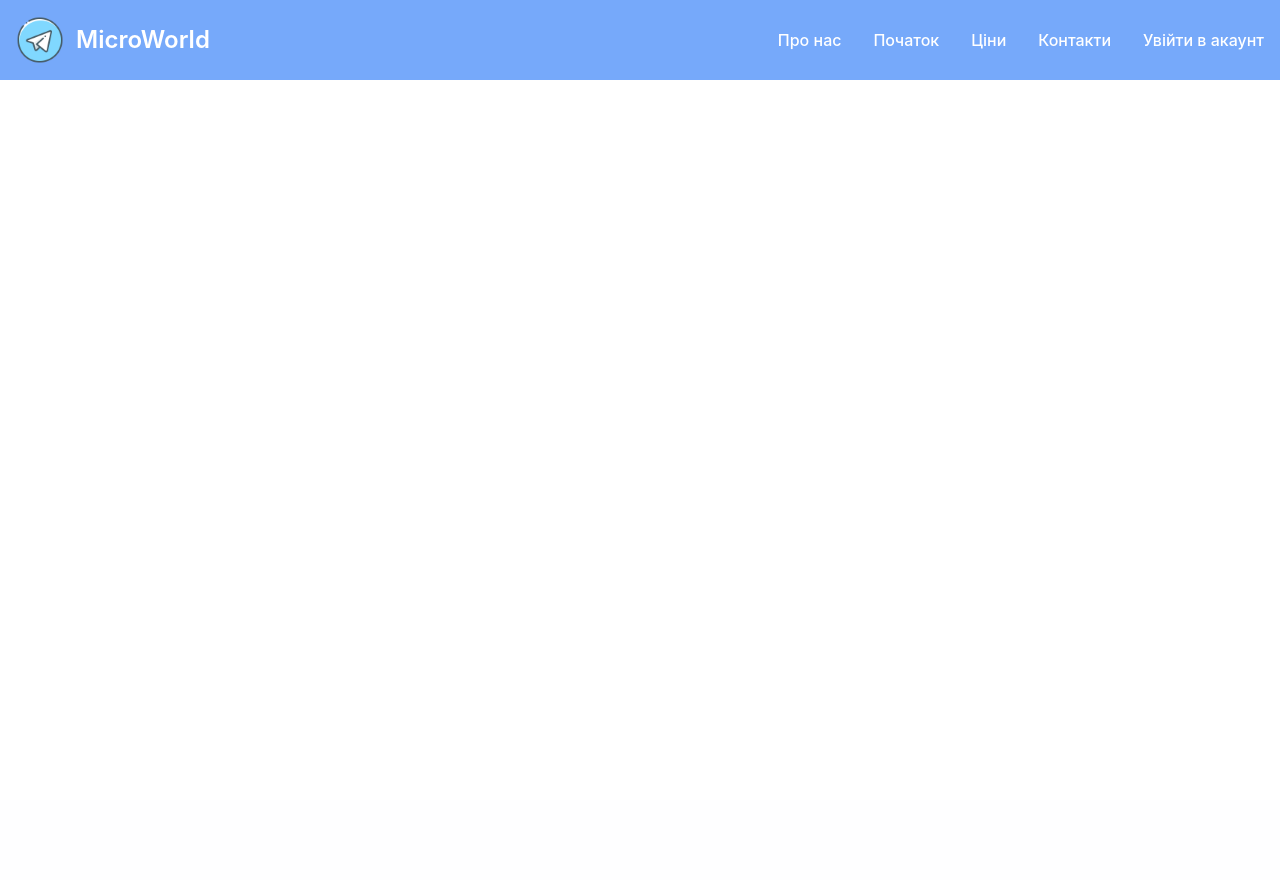
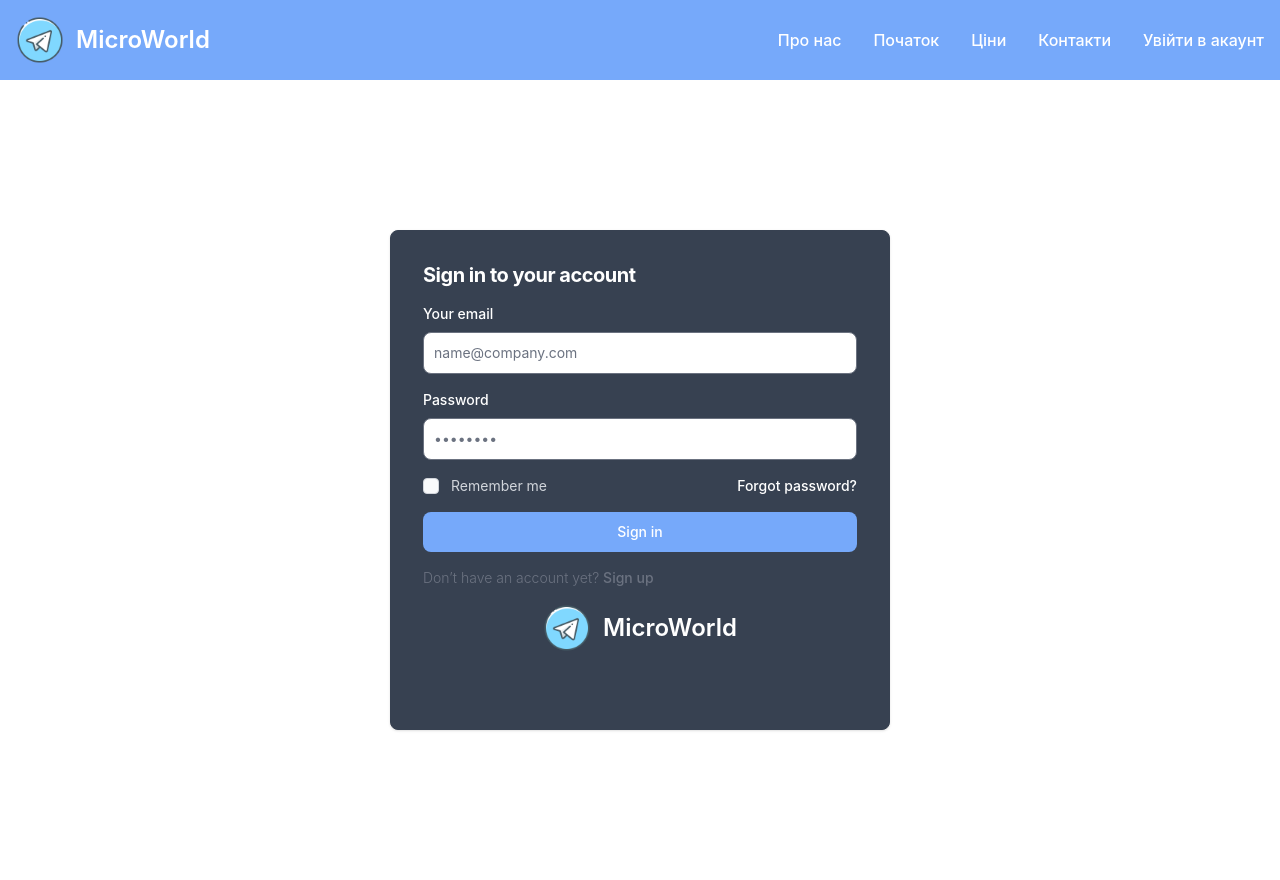
Before and after one commit to XTHN9RF/MicroWorld_App, a Django app: page /user/login/ in a window 1280 px wide. Before the commit the page ends 80 px from the top, so only its background shows below. Run offline with Django 4.2, Linux system fonts and the light colour scheme; some libraries are stand-ins or nearby versions.

Commit message:
feat(styles): style login page by adding custom form

```diff
--- a/user/templates/user/base.html
+++ b/user/templates/user/base.html
@@ -41,7 +41,5 @@
     </div>
 </nav>
 {% block body %}
+    <script src="https://cdnjs.cloudflare.com/ajax/libs/flowbite/1.6.5/flowbite.min.js"></script>
 {% endblock %}
-
-<script src="https://cdnjs.cloudflare.com/ajax/libs/flowbite/1.6.5/flowbite.min.js"></script>
-</html>
--- a/user/templates/user/login.html
+++ b/user/templates/user/login.html
@@ -1,108 +1,58 @@
 {% extends 'user/base.html' %}
-<section class="gradient-form h-full bg-neutral-200 dark:bg-neutral-700">
-  <div class="container h-full p-10">
-    <div
-      class="g-6 flex h-full flex-wrap items-center justify-center text-neutral-800 dark:text-neutral-200">
-      <div class="w-full">
-        <div
-          class="block rounded-lg bg-white shadow-lg dark:bg-neutral-800">
-          <div class="g-0 lg:flex lg:flex-wrap">
-            <!-- Left column container-->
-            <div class="px-4 md:px-0 lg:w-6/12">
-              <div class="md:mx-6 md:p-12">
-                <!--Logo-->
-                <div class="text-center">
-                  <img
-                    class="mx-auto w-48"
-                    src="https://tecdn.b-cdn.net/img/Photos/new-templates/bootstrap-login-form/lotus.webp"
-                    alt="logo" />
-                  <h4 class="mb-12 mt-1 pb-1 text-xl font-semibold">
-                    We are The Lotus Team
-                  </h4>
+{% load static %}
+{% block body %}
+    <section class="flex  h-screen">
+        <div class="flex flex-col justify-center items-center px-6 py-8 mx-auto md:h-screen lg:py-0">
+            <div class="rounded-lg shadow border sm:max-w-md xl:p-0 bg-gray-700 border-gray-700"
+                 style="width: 500px; height: 500px">
+                <div class="p-6 space-y-4 md:space-y-6 sm:p-8">
+                    <h1 class="text-xl font-bold leading-tight tracking-tight md:text-2xl text-white">
+                        Sign in to your account
+                    </h1>
+                    <form class="space-y-4 md:space-y-6" action="#">
+                        <div>
+                            <label for="email" class="block mb-2 text-sm font-medium text-white">Your email</label>
+                            <input type="email" name="email" id="email"
+                                   class="bg-white border sm:text-sm rounded-lg block w-full p-2.5 border-gray-600 placeholder-gray-400 text-white focus:ring-blue-500 focus:border-blue-500"
+                                   placeholder="name@company.com" required="">
                         </div>
-
-                <form>
-                  <p class="mb-4">Please login to your account</p>
-                  <!--Username input-->
-                  <div class="relative mb-4" data-te-input-wrapper-init>
-                    <input
-                      type="text"
-                      class="peer block min-h-[auto] w-full rounded border-0 bg-transparent px-3 py-[0.32rem] leading-[1.6] outline-none transition-all duration-200 ease-linear focus:placeholder:opacity-100 data-[te-input-state-active]:placeholder:opacity-100 motion-reduce:transition-none dark:placeholder:text-neutral-200 [&:not([data-te-input-placeholder-active])]:placeholder:opacity-0"
-                      id="exampleFormControlInput1"
-                      placeholder="Username" />
-                    <label
-                      for="exampleFormControlInput1"
-                      class="pointer-events-none absolute left-3 top-0 mb-0 max-w-[90%] origin-[0_0] truncate pt-[0.37rem] leading-[1.6] text-neutral-500 transition-all duration-200 ease-out peer-focus:-translate-y-[0.9rem] peer-focus:scale-[0.8] peer-focus:text-primary peer-data-[te-input-state-active]:-translate-y-[0.9rem] peer-data-[te-input-state-active]:scale-[0.8] motion-reduce:transition-none dark:text-neutral-200 dark:peer-focus:text-primary"
-                      >Username
-                    </label>
+                        <div>
+                            <label for="password" class="block mb-2 text-sm font-medium text-white">Password</label>
+                            <input type="password" name="password" id="password" placeholder="••••••••"
+                                   class="bg-white border sm:text-sm rounded-lg block w-full p-2.5 border-gray-600 placeholder-gray-400 text-white focus:ring-blue-500 focus:border-blue-500"
+                                   required="">
                         </div>
-
-                  <!--Password input-->
-                  <div class="relative mb-4" data-te-input-wrapper-init>
-                    <input
-                      type="password"
-                      class="peer block min-h-[auto] w-full rounded border-0 bg-transparent px-3 py-[0.32rem] leading-[1.6] outline-none transition-all duration-200 ease-linear focus:placeholder:opacity-100 data-[te-input-state-active]:placeholder:opacity-100 motion-reduce:transition-none dark:placeholder:text-neutral-200 [&:not([data-te-input-placeholder-active])]:placeholder:opacity-0"
-                      id="exampleFormControlInput11"
-                      placeholder="Password" />
-                    <label
-                      for="exampleFormControlInput11"
-                      class="pointer-events-none absolute left-3 top-0 mb-0 max-w-[90%] origin-[0_0] truncate pt-[0.37rem] leading-[1.6] text-neutral-500 transition-all duration-200 ease-out peer-focus:-translate-y-[0.9rem] peer-focus:scale-[0.8] peer-focus:text-primary peer-data-[te-input-state-active]:-translate-y-[0.9rem] peer-data-[te-input-state-active]:scale-[0.8] motion-reduce:transition-none dark:text-neutral-200 dark:peer-focus:text-primary"
-                      >Password
-                    </label>
+                        <div class="flex items-center justify-between">
+                            <div class="flex items-start">
+                                <div class="flex items-center h-5">
+                                    <input id="remember" aria-describedby="remember" type="checkbox"
+                                           class="w-4 h-4 border border-gray-300 rounded bg-gray-50 focus:ring-3 focus:ring-primary-300"
+                                           required="">
                                 </div>
-
-                  <!--Submit button-->
-                  <div class="mb-12 pb-1 pt-1 text-center">
-                    <button
-                      class="mb-3 inline-block w-full rounded px-6 pb-2 pt-2.5 text-xs font-medium uppercase leading-normal text-white shadow-[0_4px_9px_-4px_rgba(0,0,0,0.2)] transition duration-150 ease-in-out hover:shadow-[0_8px_9px_-4px_rgba(0,0,0,0.1),0_4px_18px_0_rgba(0,0,0,0.2)] focus:shadow-[0_8px_9px_-4px_rgba(0,0,0,0.1),0_4px_18px_0_rgba(0,0,0,0.2)] focus:outline-none focus:ring-0 active:shadow-[0_8px_9px_-4px_rgba(0,0,0,0.1),0_4px_18px_0_rgba(0,0,0,0.2)]"
-                      type="button"
-                      data-te-ripple-init
-                      data-te-ripple-color="light"
-                      style="
-                        background: linear-gradient(to right, #ee7724, #d8363a, #dd3675, #b44593);
-                      ">
-                      Log in
-                    </button>
-
-                    <!--Forgot password link-->
-                    <a href="#!">Forgot password?</a>
-                  </div>
-
-                  <!--Register button-->
-                  <div class="flex items-center justify-between pb-6">
-                    <p class="mb-0 mr-2">Don't have an account?</p>
-                    <button
-                      type="button"
-                      class="inline-block rounded border-2 border-danger px-6 pb-[6px] pt-2 text-xs font-medium uppercase leading-normal text-danger transition duration-150 ease-in-out hover:border-danger-600 hover:bg-neutral-500 hover:bg-opacity-10 hover:text-danger-600 focus:border-danger-600 focus:text-danger-600 focus:outline-none focus:ring-0 active:border-danger-700 active:text-danger-700 dark:hover:bg-neutral-100 dark:hover:bg-opacity-10"
-                      data-te-ripple-init
-                      data-te-ripple-color="light">
-                      Register
-                    </button>
-                  </div>
-                </form>
+                                <div class="ml-3 text-sm">
+                                    <label for="remember" class="text-gray-300">Remember me</label>
                                 </div>
                             </div>
-
-            <!-- Right column container with background and description-->
-            <div
-              class="flex items-center rounded-b-lg lg:w-6/12 lg:rounded-r-lg lg:rounded-bl-none"
-              style="background: linear-gradient(to right, #ee7724, #d8363a, #dd3675, #b44593)">
-              <div class="px-4 py-6 text-white md:mx-6 md:p-12">
-                <h4 class="mb-6 text-xl font-semibold">
-                  We are more than just a company
-                </h4>
-                <p class="text-sm">
-                  Lorem ipsum dolor sit amet, consectetur adipisicing
-                  elit, sed do eiusmod tempor incididunt ut labore et
-                  dolore magna aliqua. Ut enim ad minim veniam, quis
-                  nostrud exercitation ullamco laboris nisi ut aliquip ex
-                  ea commodo consequat.
-                </p>
+                            <div class="ml-3">
+                                <a href="#" class="text-sm font-medium hover:underline text-white">Forgot password?</a>
                             </div>
                         </div>
-          </div>
+                        <button type="submit"
+                                class="w-full text-white focus:ring-4 focus:outline-none font-medium rounded-lg text-sm px-5 py-2.5 text-center bg-blue-400 hover:bg-primary-700 focus:ring-primary-800">
+                            Sign in
+                        </button>
+                        <p class="text-sm font-light text-gray-500 ">
+                            Don’t have an account yet? <a href="#"
+                                                          class="font-medium text-primary-500 hover:underline ">Sign
+                            up</a>
+                        </p>
+                    </form>
+                    <div class="mt-2.5 flex justify-center items-center">
+                            <img src="{% static 'user/images/logo.png' %}" class="h-12 mr-3" alt="Site Logo"/>
+                            <span class="self-center text-2xl font-semibold whitespace-nowrap text-white">MicroWorld</span>
                     </div>
                 </div>
             </div>
         </div>
     </section>
+{% endblock %}
```
Lines whose indentation alone changed are shown as unchanged.
